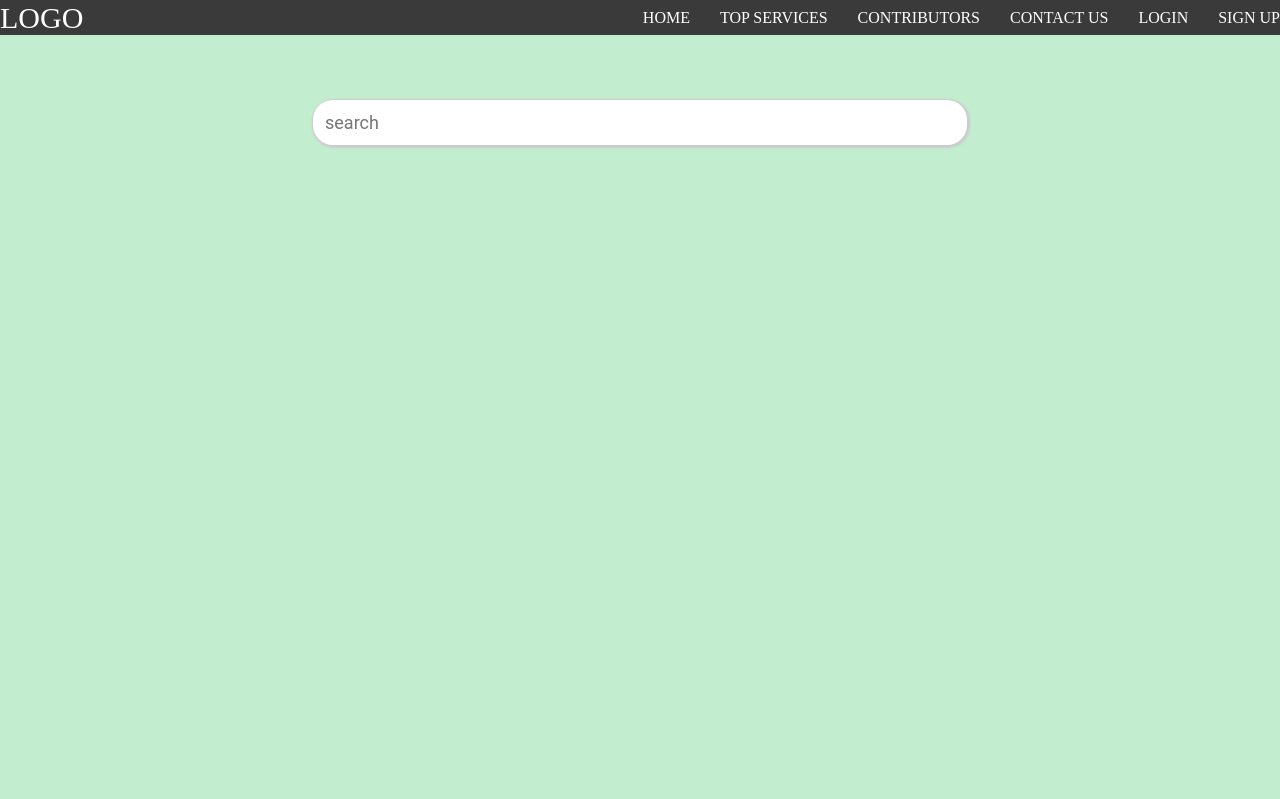
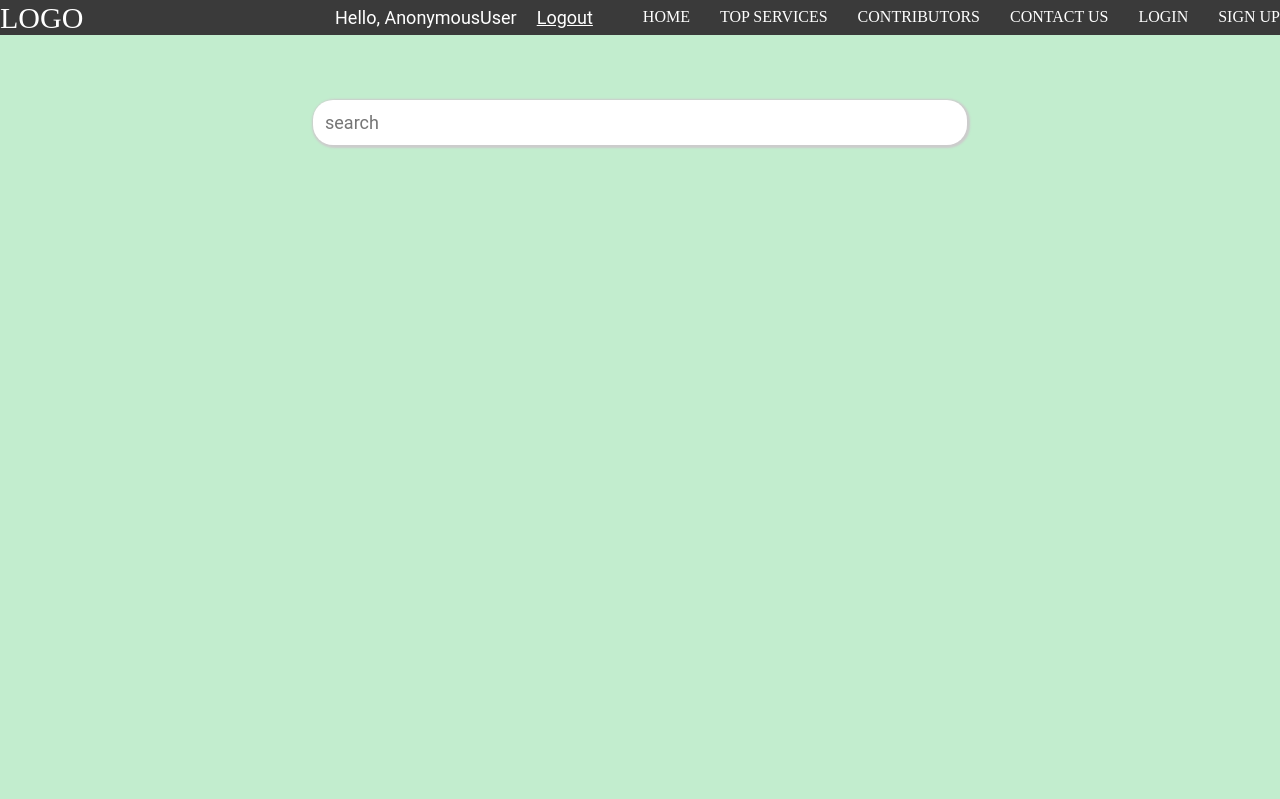
Before and after one commit to Smart-Local-Guide-Devs/webapp, a Django app: page / in a window 1280 px wide. Shown: the top 799 px of the page. Run offline with Django 3.2, Linux system fonts and the light colour scheme.

Commit message:
Added a Button to Logout the user in the Home Page with a Hello Message for User with Username,,,Once an user is logged in , then he cant visit the signup and signin pages now

```diff
--- a/slgwebapp/frontend/templates/home.html
+++ b/slgwebapp/frontend/templates/home.html
@@ -9,6 +9,13 @@
 	<script src="https://ajax.googleapis.com/ajax/libs/jquery/3.5.1/jquery.min.js"></script>
 
   {%load static%}
+  <style>
+  .hello-msg{
+    font-size: 18px;
+    color: #fff;
+    margin-right: 20px;
+  }
+</style>
     <link rel="stylesheet" type="text/css" href="{%static 'home.css'%}">
 </head>
 
@@ -32,6 +39,8 @@
    	    	<i class="fa fa-bars"></i>
    	    </div>
 		<ul class="menu">
+      <span class="hello-msg">Hello, {{request.user}}</span>
+  <span ><a  class="hello-msg" href="{% url 'logout' %}">Logout</a></span>
 			<li ><a href="#main">HOME</a></li>
 			<li ><a href="#topApps">TOP SERVICES</a></li>
 			<li ><a href="#contributor">CONTRIBUTORS</a></li>
--- a/slgwebapp/frontend/urls.py
+++ b/slgwebapp/frontend/urls.py
@@ -6,6 +6,7 @@ urlpatterns = [
 	path(route='product', view=views.product, name="product"),
 	path(route='review', view=views.review_form, name="review_form"),
 	path(route='signin', view=views.signin, name="signin"),
+	path(route='logout', view=views.logoutUser, name="logout"),
 	path(route='signup', view=views.signup, name="signup"),
 	path(route='search', view=views.search, name="front_search")
 ]
--- a/slgwebapp/frontend/views.py
+++ b/slgwebapp/frontend/views.py
@@ -5,20 +5,23 @@ from .models import *
 from .forms import CreateUserForm
 from django.contrib import messages
 from django.contrib.auth import authenticate,login,logout
-
+from django.contrib.auth.decorators import login_required
 
 # Create your views here.
 def signup(request):
-	form=CreateUserForm()
-	if request.method == 'POST':
-		form = CreateUserForm(request.POST)
-		if form.is_valid():
-			form.save()
-			user = form.cleaned_data.get('username')
-			messages.success(request, 'Account was created for '+ user)
-			return redirect('signin')
-	context = {'form':form}
-	return render(request, 'signup.html', context)
+	if request.user.is_authenticated:
+		return redirect ('index')
+	else:
+		form=CreateUserForm()
+		if request.method == 'POST':
+			form = CreateUserForm(request.POST)
+			if form.is_valid():
+				form.save()
+				user = form.cleaned_data.get('username')
+				messages.success(request, 'Account was created for '+ user)
+				return redirect('signin')
+		context = {'form':form}
+		return render(request, 'signup.html', context)
 
 
 
@@ -26,24 +29,29 @@ def signup(request):
 def index(request):
 	return render(request,'home.html')
 
+
 def product(request):
     return render(request,'productOverview.html')
 
+login_required(login_url='login')
 def review_form(request):
     return render(request,'writeReview.html')
 
 def signin(request):
-	if request.method == 'POST':
-		username=request.POST.get('user')
-		password=request.POST.get('pass')
-		user = authenticate(request,username=username,password=password)
-		if user is not None:
-			login(request,user)
-			return redirect('index')
-		else:
-			messages.info(request, 'Username or Password is Incorrect')
-	context = {}
-	return render(request, 'signin.html',context)
+	if request.user.is_authenticated:
+		return redirect ('index')
+	else:
+		if request.method == 'POST':
+			username=request.POST.get('user')
+			password=request.POST.get('pass')
+			user = authenticate(request,username=username,password=password)
+			if user is not None:
+				login(request,user)
+				return redirect('index')
+			else:
+				messages.info(request, 'Username or Password is Incorrect')
+		context = {}
+		return render(request, 'signin.html',context)
 
 
 
@@ -53,3 +61,8 @@ def search(request):
     host = request.META['HTTP_REFERER']
     response = requests.get(url=host+"api/search", params={'app_name': app_name})
     return render(request, 'productOverview.html', response.json())
+
+
+def logoutUser(request):
+	logout(request)
+	return redirect('signin')
```
Also changed, not shown: slgwebapp/db.sqlite3.
